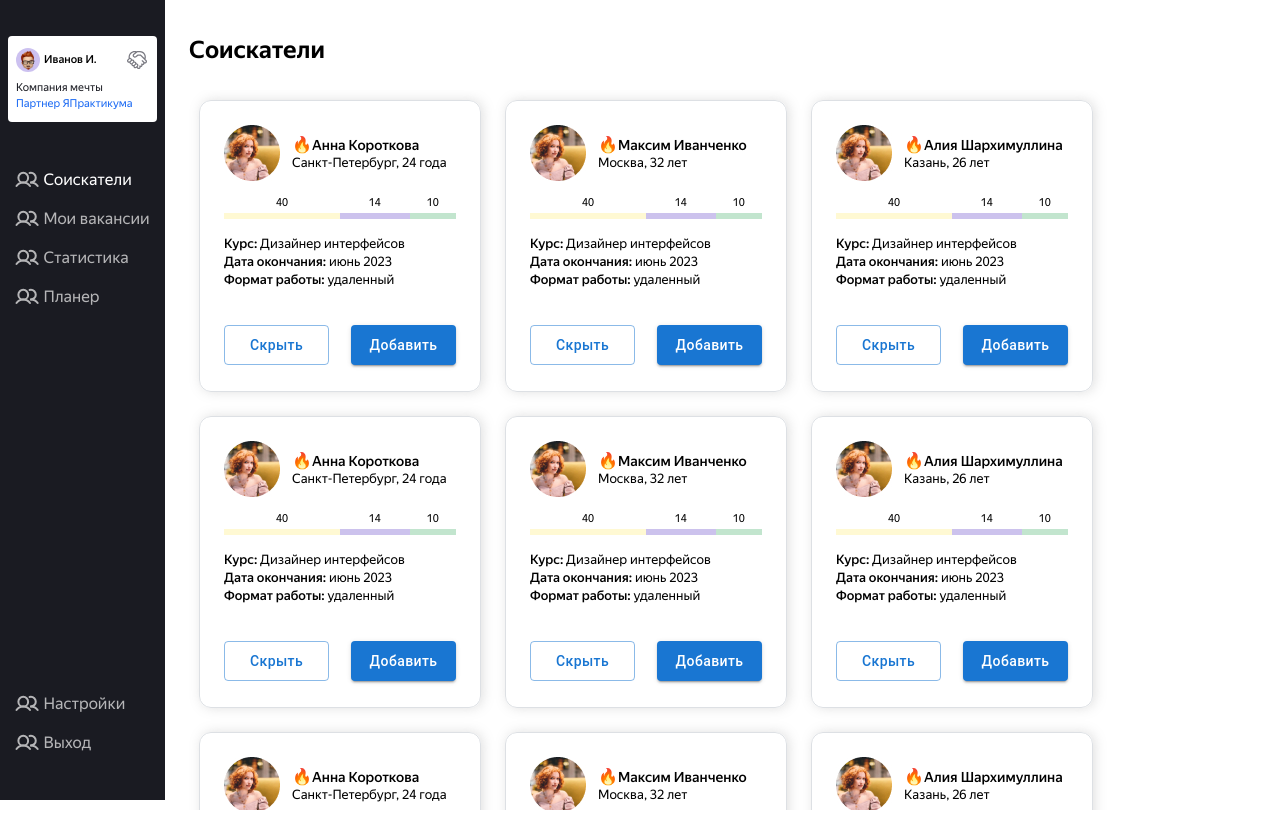
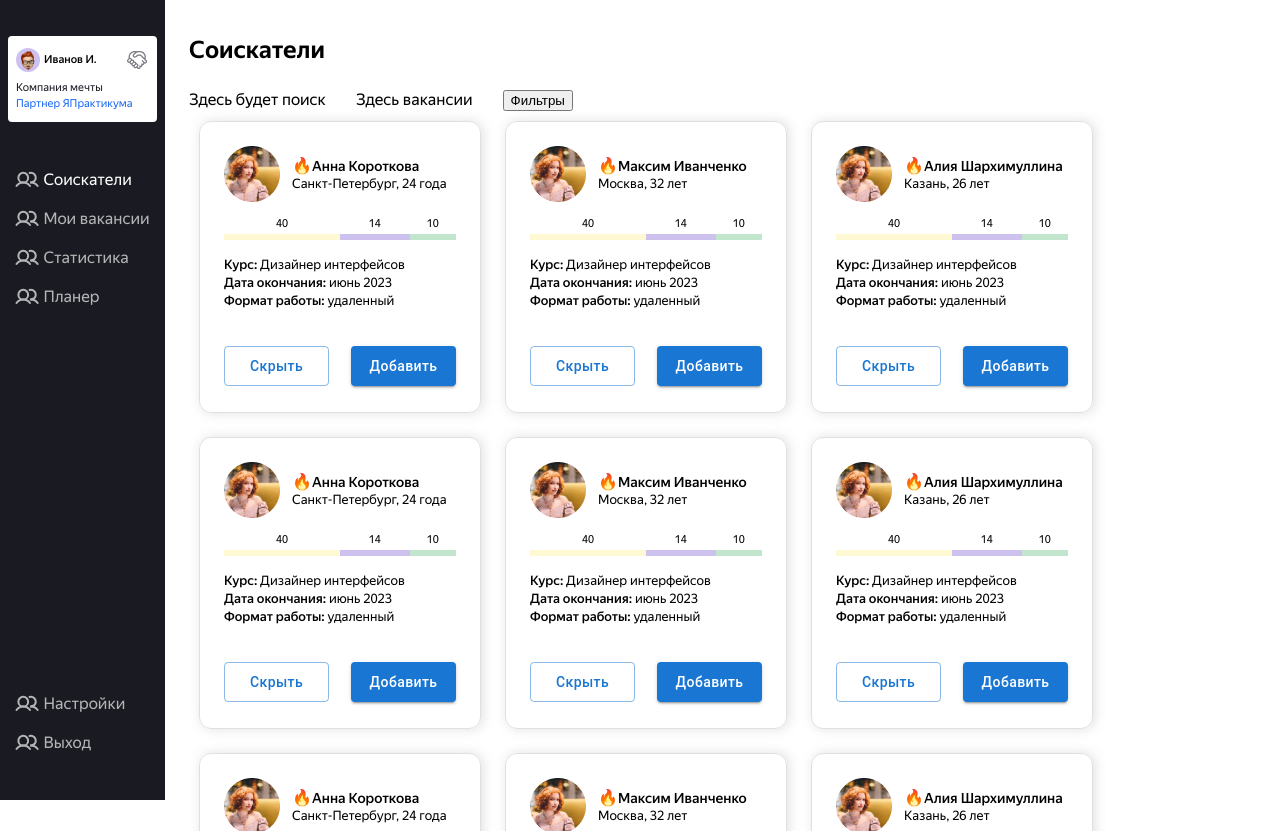
Before and after one commit to evilya2505/hakaton-tracker-team-13, a React (Create React App) app: page /applicants in a window 1280 px wide. Before the commit the page ends 810 px from the top, so only its background shows below. Built offline with nearby package versions, Linux system fonts and the light colour scheme.

Commit message:
add applicants filter template

```diff
--- /dev/null
+++ b/src/components/filter-modal/index.module.css
@@ -0,0 +1,12 @@
+.modal {
+    display: flex;
+    justify-content: flex-end;
+    align-items: flex-start;
+    background-color: transparent;
+}
+
+.container {
+    width: 300px;
+    height: 300px;
+    background-color: blue;
+}
--- /dev/null
+++ b/src/components/filter-modal/index.tsx
@@ -0,0 +1,18 @@
+import Modal from "@mui/material/Modal";
+import applicantsFilter from './index.module.css';
+
+interface IModalProps {
+  isVisible: boolean;
+  closePopup: () => void;
+}
+
+export default function FilterModal({
+  closePopup,
+  isVisible,
+}: IModalProps) {
+  return (
+      <Modal className={applicantsFilter.modal} open={isVisible} onClose={closePopup}>
+        <div className={applicantsFilter.container}>Фильтр</div>
+      </Modal>
+  );
+}
--- /dev/null
+++ b/src/components/main/applicants/applicants-filter/index.module.css
@@ -0,0 +1,4 @@
+.container {
+    display: flex;
+    gap: 30px;
+}
--- /dev/null
+++ b/src/components/main/applicants/applicants-filter/index.tsx
@@ -0,0 +1,26 @@
+import { useState } from "react";
+import applicantsFilter from "./index.module.css";
+import FilterModal from "../../../filter-modal";
+
+const ApplicantsFilter: React.FC<{}> = (): JSX.Element => {
+  const [isFilterModalVisible, setIsFilterModalVisible] =
+    useState<boolean>(false);
+
+  function closeModal() {
+    setIsFilterModalVisible(false);
+  }
+
+  function openModal() {
+    setIsFilterModalVisible(true);
+  }
+
+  return (
+    <div className={applicantsFilter.container}>
+      <p>Здесь будет поиск</p>
+      <p>Здесь вакансии</p>
+      <button onClick={openModal}>Фильтры</button>
+      <FilterModal closePopup={closeModal} isVisible={isFilterModalVisible} />
+    </div>
+  );
+};
+export default ApplicantsFilter;
--- a/src/components/main/applicants/index.tsx
+++ b/src/components/main/applicants/index.tsx
@@ -5,6 +5,7 @@ import page from "../index.module.css";
 import { cardsList } from "../../../constants/cardsList";
 import BasicModal from "../../modal/modal";
 import StudentModal from "../../student-modal/student-modal";
+import ApplicantsFilter from "./applicants-filter";
 
 const Applicants: React.FC<{}> = (): JSX.Element => {
   const [isUserModalVisible, setIsUserModalVisible] =
@@ -20,9 +21,18 @@ const Applicants: React.FC<{}> = (): JSX.Element => {
   return (
     <div className={`${page.pageElement} ${applicants.container}`}>
       <h2 className={applicants.title}>Соискатели</h2>
+      <ApplicantsFilter />
       <ul className={applicants.list}>
         {cardsList.map(
-          (element: { name: string; awards: string; city: string; age: string }, index) => {
+          (
+            element: {
+              name: string;
+              awards: string;
+              city: string;
+              age: string;
+            },
+            index
+          ) => {
             return (
               <li key={index} onClick={openUserModal}>
                 <ApplicantsCard
```
